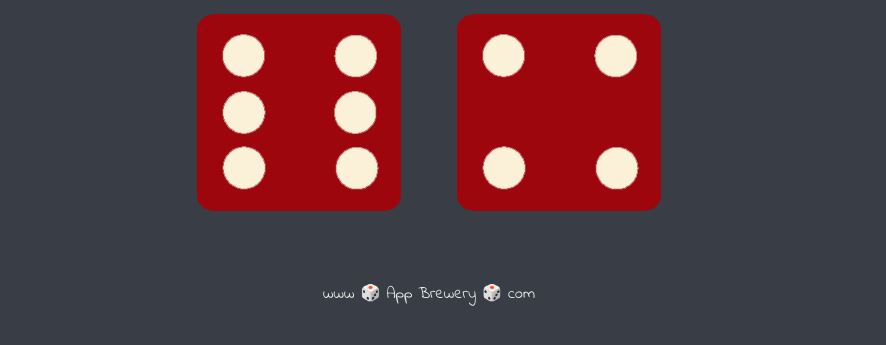
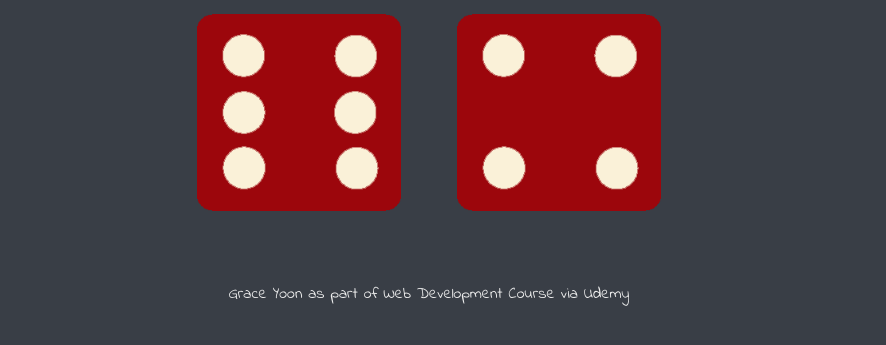
Before and after one commit to gyoon0325/Dice-Game, a plain HTML site: page index.html in a window 1280 px wide. Shown: the part 321-666 px from the top of the page, without its empty margins (211-1097 px from the left). Drawn offline with Linux system fonts and the light colour scheme.

Commit message:
Updating Footer

```diff
--- a/index.html
+++ b/index.html
@@ -29,6 +29,6 @@
       </body>
 
       <footer>
-        www 🎲 App Brewery 🎲 com
+        Grace Yoon as part of Web Development Course via Udemy
       </footer>
     </html>
```
